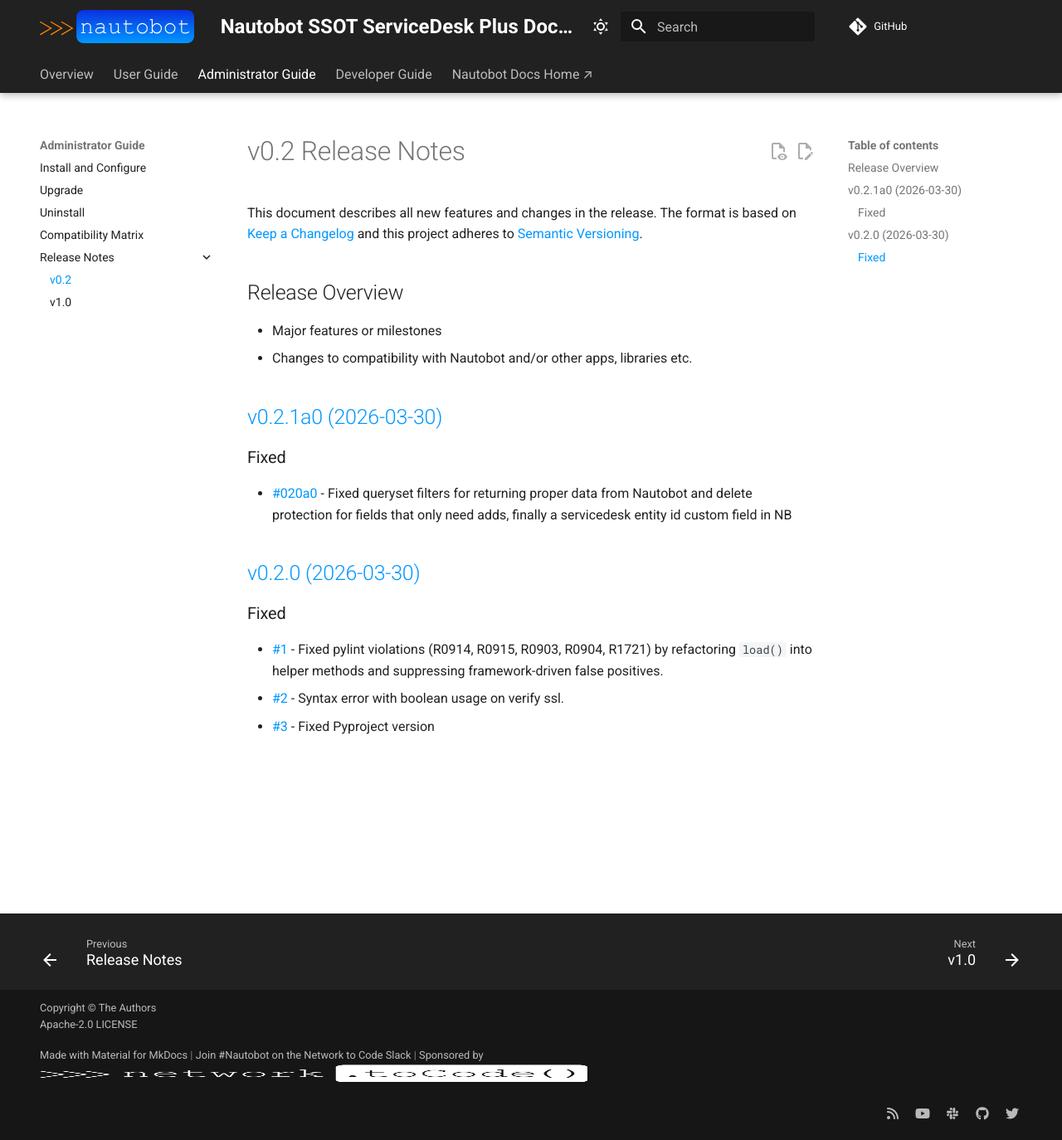
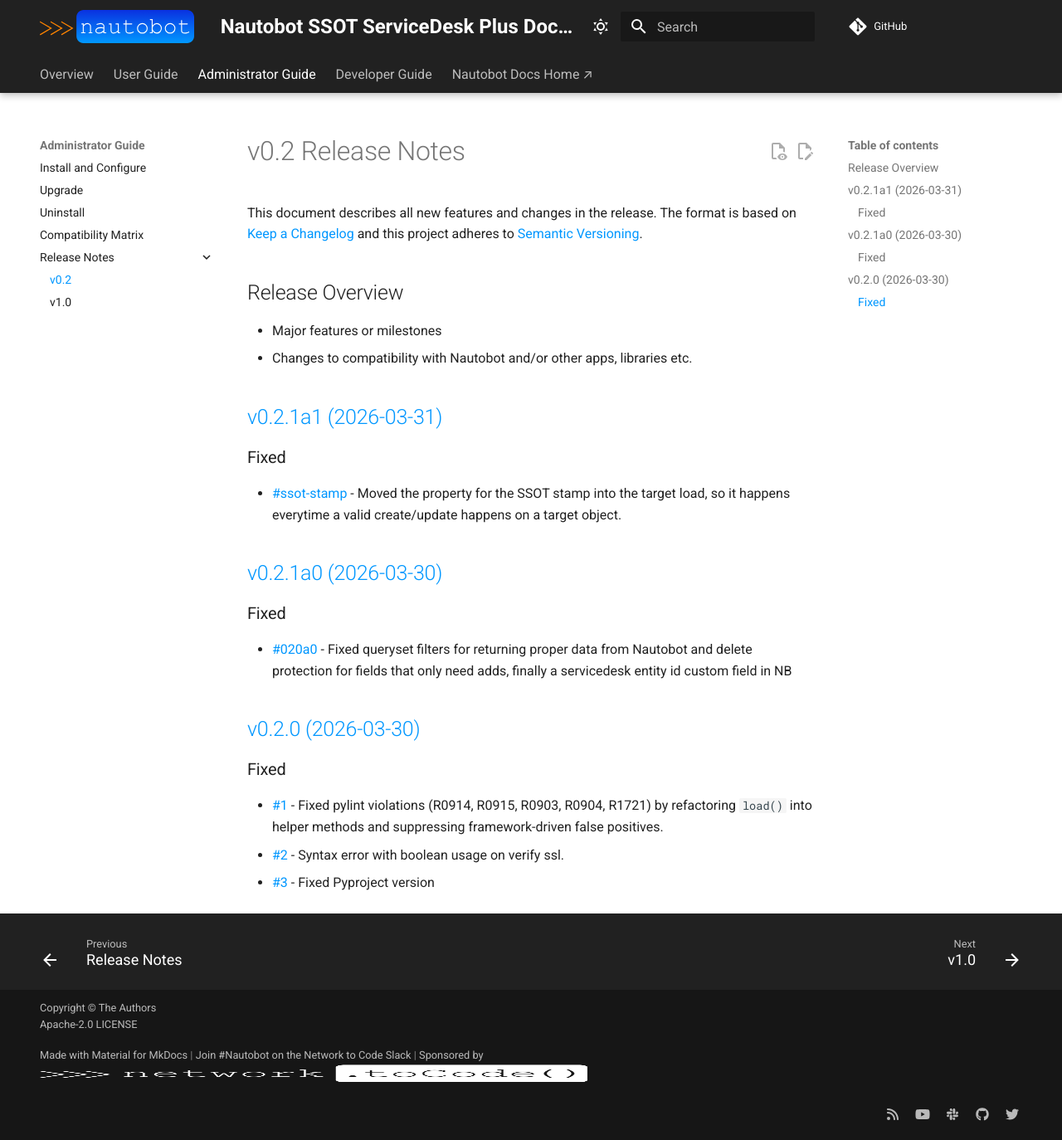
Before and after one commit to nrtc-ops/nautobot-app-ssot-servicedesk-plus, an MkDocs documentation site: the page built from docs/admin/release_notes/version_0.2.md, in a window 1280 px wide and 1374 px high. Shown: the whole window at 83% size. Built offline with MkDocs 1.6.1 and Material for MkDocs 9.7.7, drawn with Linux system fonts in a browser that asks for light colours; comment, search, counter and statistics services are not loaded.

Commit message:
prepare release v0.2.1a1

```diff
--- a/docs/admin/release_notes/version_0.2.md
+++ b/docs/admin/release_notes/version_0.2.md
@@ -8,6 +8,12 @@
 - Changes to compatibility with Nautobot and/or other apps, libraries etc.
 
 <!-- towncrier release notes start -->
+
+## [v0.2.1a1 (2026-03-31)](https://github.com/nrtc-ops/nautobot-app-ssot-servicedesk-plus/releases/tag/v0.2.1a1)
+
+### Fixed
+
+- [#ssot-stamp](https://github.com/nrtc-ops/nautobot-app-ssot-servicedesk-plus/issues/ssot-stamp) - Moved the property for the SSOT stamp into the target load, so it happens everytime a valid create/update happens on a target object.
 
 ## [v0.2.1a0 (2026-03-30)](https://github.com/nrtc-ops/nautobot-app-ssot-servicedesk-plus/releases/tag/v0.2.1a0)
 
--- a/pyproject.toml
+++ b/pyproject.toml
@@ -1,6 +1,6 @@
 [tool.poetry]
 name = "nautobot-ssot-servicedesk-plus"
-version = "0.2.1a0"
+version = "0.2.1a1"
 description = "Nautobot SSOT ServiceDesk Plus"
 authors = ["NRTC DSO <devsecops@nrtc.coop>"]
 license = "Apache-2.0"
```
Also changed, not shown: 1 other file.
